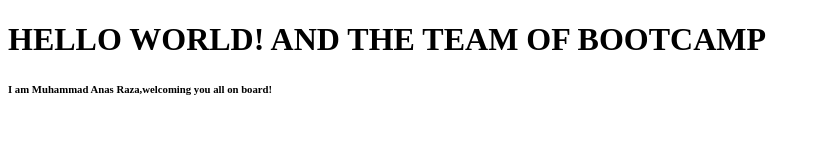
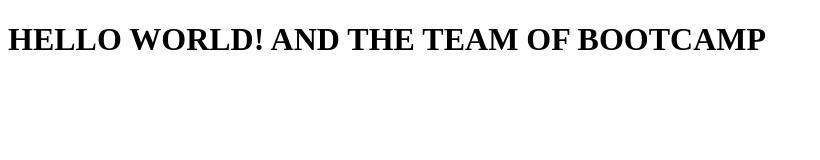
Before and after one commit to AnasRaza13/Assignment1, a plain HTML site: page index.html in a window 1280 px wide. Shown: the whole page, without its empty margins (0-820 px from the left). Drawn offline with Linux system fonts and the light colour scheme.

Commit message:
Update index.html

```diff
--- a/index.html
+++ b/index.html
@@ -7,6 +7,6 @@
 </head>
 <body>
     <h1>HELLO WORLD! AND THE TEAM OF BOOTCAMP</h1>
-    <h6>I am Muhammad Anas Raza,welcoming you all on board!</h6>
+
 </body>
 </html>
```
